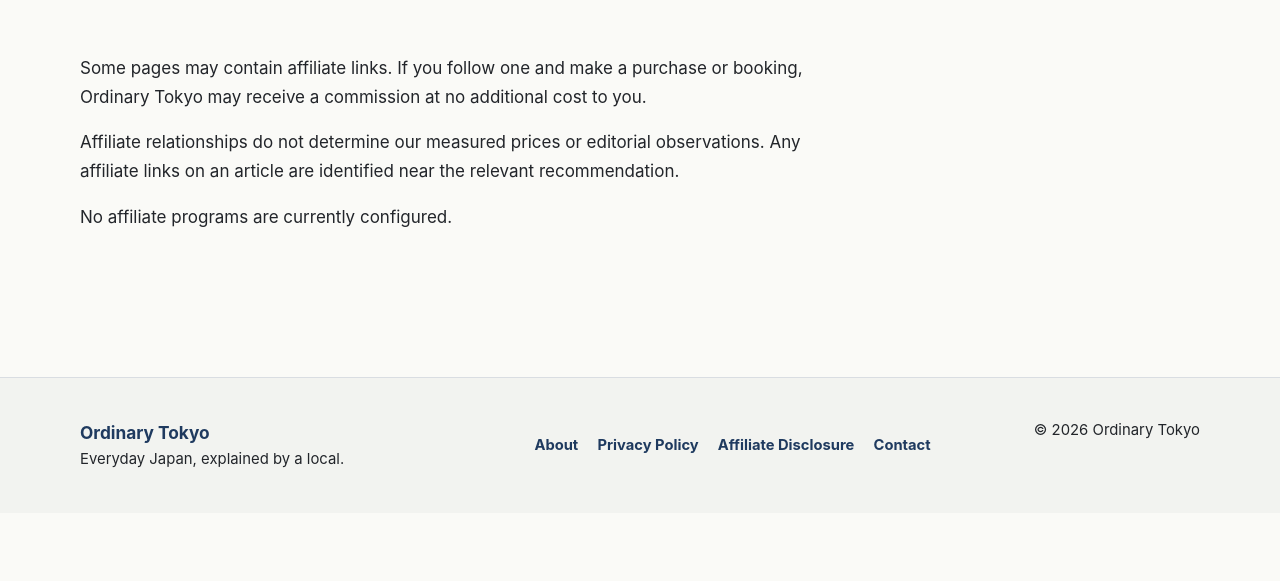
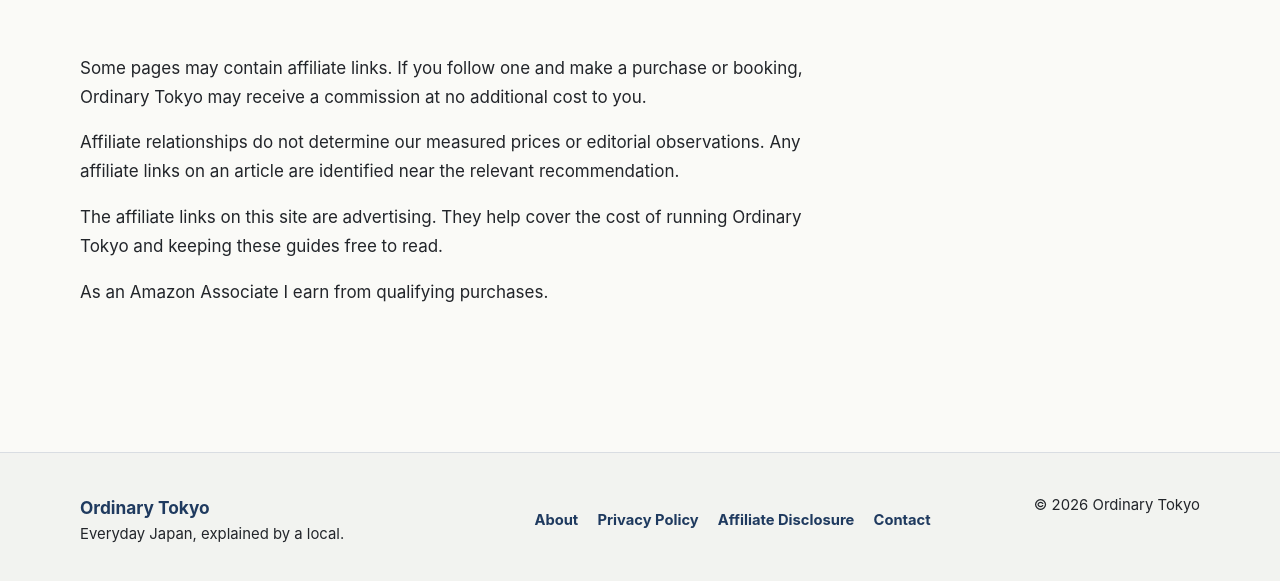
Before and after one commit to iwaseano/ordinarytokyo, an Astro site: page /affiliate-disclosure in a window 1280 px wide. Shown: the part 351-932 px from the top of the page. Before the commit the page ends 864 px from the top, so only its background shows below. Built offline with nearby package versions, Linux system fonts and the light colour scheme; Astro itself is replaced by a stand-in of ours; no server answers.

Commit message:
fix: アフィリエイトの規約文言を修正。

```diff
--- a/src/pages/affiliate-disclosure.astro
+++ b/src/pages/affiliate-disclosure.astro
@@ -21,7 +21,11 @@ import { SITE } from '../data/site';
 				observations. Any affiliate links on an article are identified near the relevant
 				recommendation.
 			</p>
-			<p>No affiliate programs are currently configured.</p>
+			<p>
+  				The affiliate links on this site are advertising. They help cover the cost of
+  				running Ordinary Tokyo and keeping these guides free to read.
+			</p>
+			<p>As an Amazon Associate I earn from qualifying purchases.</p>
 		</div>
 	</div>
 </SiteLayout>
```
